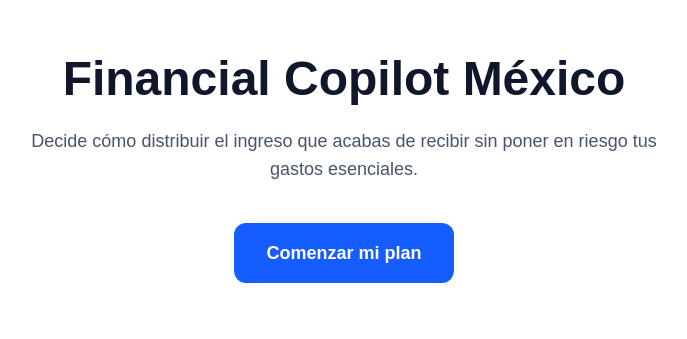
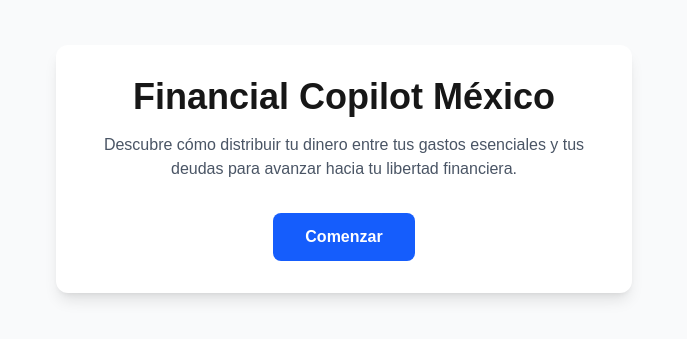
Before and after one commit to fjcs1980/financial-copilot-mexico, a Next.js app: page / in a window 1280 px wide. Shown: the part 231-570 px from the top of the page, without its empty margins (296-983 px from the left). Built offline with nearby package versions, Linux system fonts and the light colour scheme.

Commit message:
Create welcome screen

```diff
--- a/app/page.tsx
+++ b/app/page.tsx
@@ -1,18 +1,22 @@
 export default function Home() {
   return (
-    <main className="min-h-screen flex flex-col items-center justify-center bg-white px-6 text-center">
-      <h1 className="text-5xl font-bold text-slate-900">
-        Financial Copilot México
-      </h1>
+    <main className="min-h-screen flex items-center justify-center bg-gray-50">
+      <div className="max-w-xl w-full bg-white shadow-lg rounded-xl p-8 text-center">
+        <h1 className="text-4xl font-bold mb-4">
+          Financial Copilot México
+        </h1>
 
-      <p className="mt-6 max-w-2xl text-lg text-slate-600">
-        Decide cómo distribuir el ingreso que acabas de recibir sin poner en
-        riesgo tus gastos esenciales.
-      </p>
+        <p className="text-gray-600 mb-8">
+          Descubre cómo distribuir tu dinero entre tus gastos esenciales y tus
+          deudas para avanzar hacia tu libertad financiera.
+        </p>
 
-      <button className="mt-10 rounded-xl bg-blue-600 px-8 py-4 text-lg font-semibold text-white hover:bg-blue-700">
-        Comenzar mi plan
-      </button>
+        <button
+          className="bg-blue-600 hover:bg-blue-700 text-white font-semibold py-3 px-8 rounded-lg transition"
+        >
+          Comenzar
+        </button>
+      </div>
     </main>
   );
 }
```
